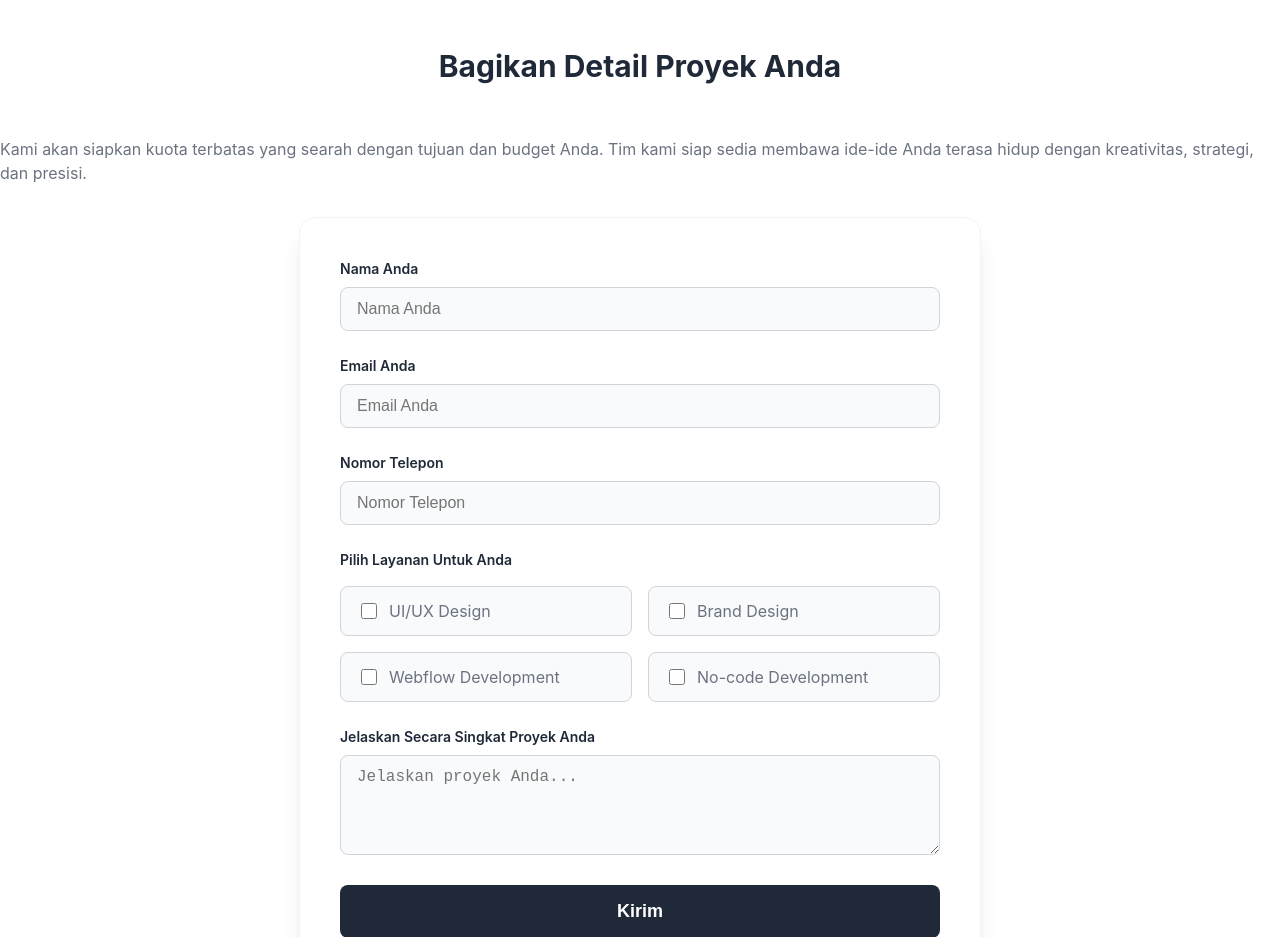
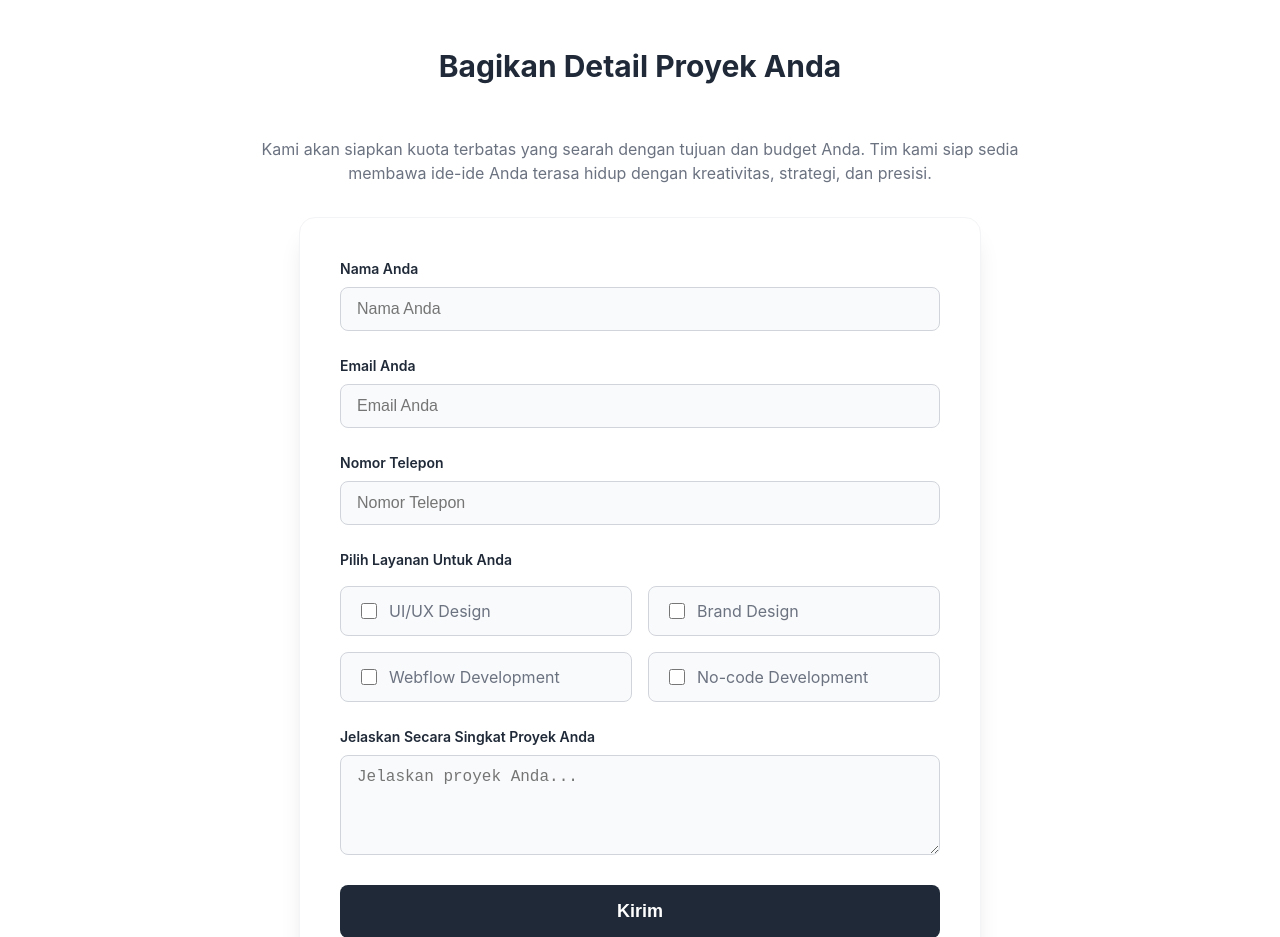
Before and after one commit to gunter1150/BitForge-SaaS-Web, a plain HTML site: page dapatkankuota.html in a window 1280 px wide. Shown: the part 860-1797 px from the top of the page. Drawn offline with Linux system fonts and the light colour scheme.

Commit message:
jovalta update public filee

```diff
--- a/dapatkankuota.html
+++ b/dapatkankuota.html
@@ -90,7 +90,7 @@
     <!-- Bagian Form -->
     <section class="contact-form-section">
         <h2 class="form-title">Bagikan Detail Proyek Anda</h2>
-        <p class="design-works-description" style="margin-bottom: 2rem;">
+        <p class="design-works-description" style="margin-bottom: 2rem; width: 800px; text-align: center;">
                 Kami akan siapkan kuota terbatas yang searah dengan tujuan dan budget Anda. Tim kami siap sedia membawa ide-ide Anda terasa hidup dengan kreativitas, strategi, dan presisi.
             </p>
         <div class="contact-form-card">
```
Also changed, not shown: public/dapatkankuota.html (+1 -1 lines).
